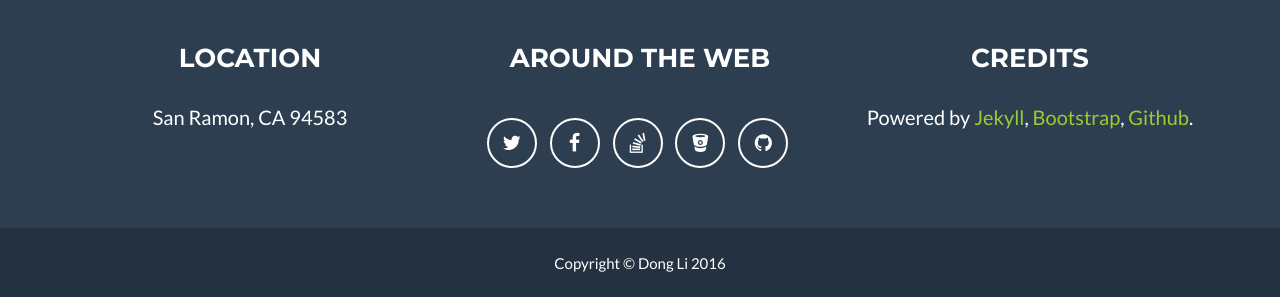
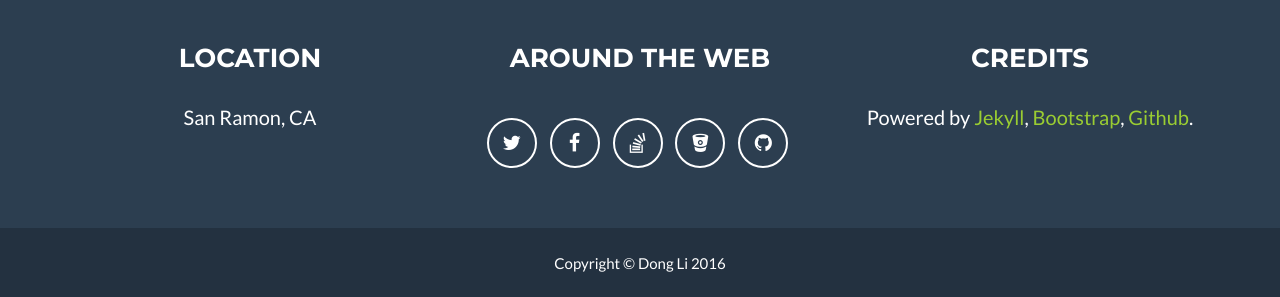
Before and after one commit to lidong2631/lidong2631.github.io, a Jekyll site: the page built from index.html, in a window 1280 px wide and 900 px high, scrolled down 2980 px. Shown: the part 600-897 px from the top of the window. Built offline with Jekyll 4.4.1, drawn with Linux system fonts in a browser that asks for light colours.

Commit message:
remove zipcode

```diff
--- a/_config.yml
+++ b/_config.yml
@@ -52,7 +52,7 @@ social:
 # Postal address (add as many lines as necessary)
 address:
   #- line: 2623 Camino Ramon
-  - line: San Ramon, CA 94583
+  - line: San Ramon, CA
 
 # Credits content
 credits: 'Powered by <a style="color:#9ACD32;" href="https://jekyllrb.com/">Jekyll</a>, <a style="color:#9ACD32;" href="http://getbootstrap.com/">Bootstrap</a>, <a style="color:#9ACD32;" href="http://github.com/">Github</a>.'
```
